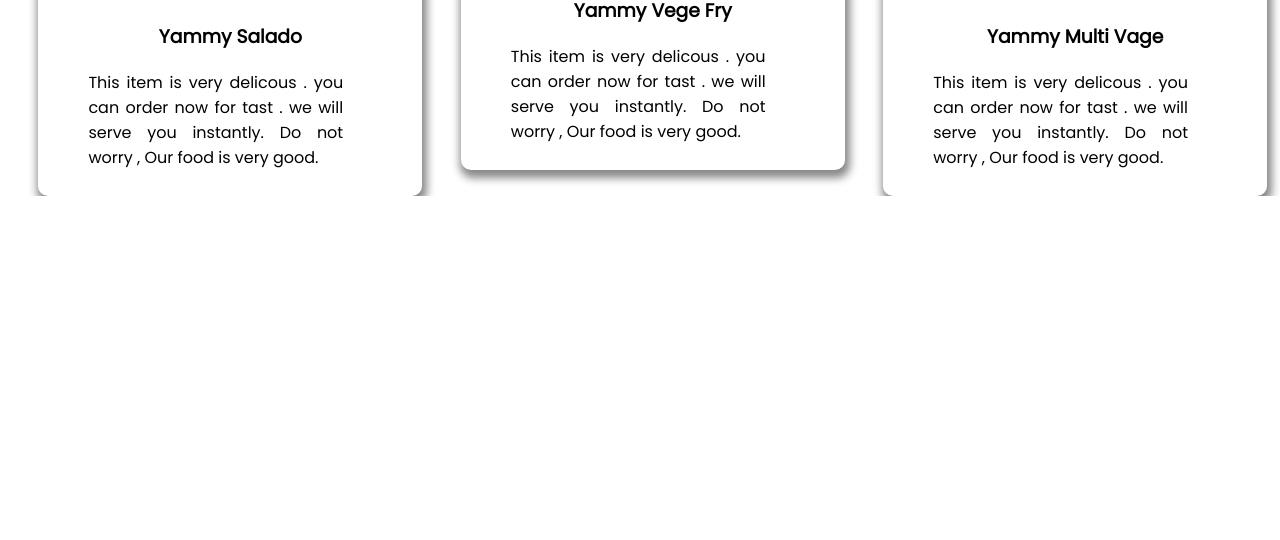
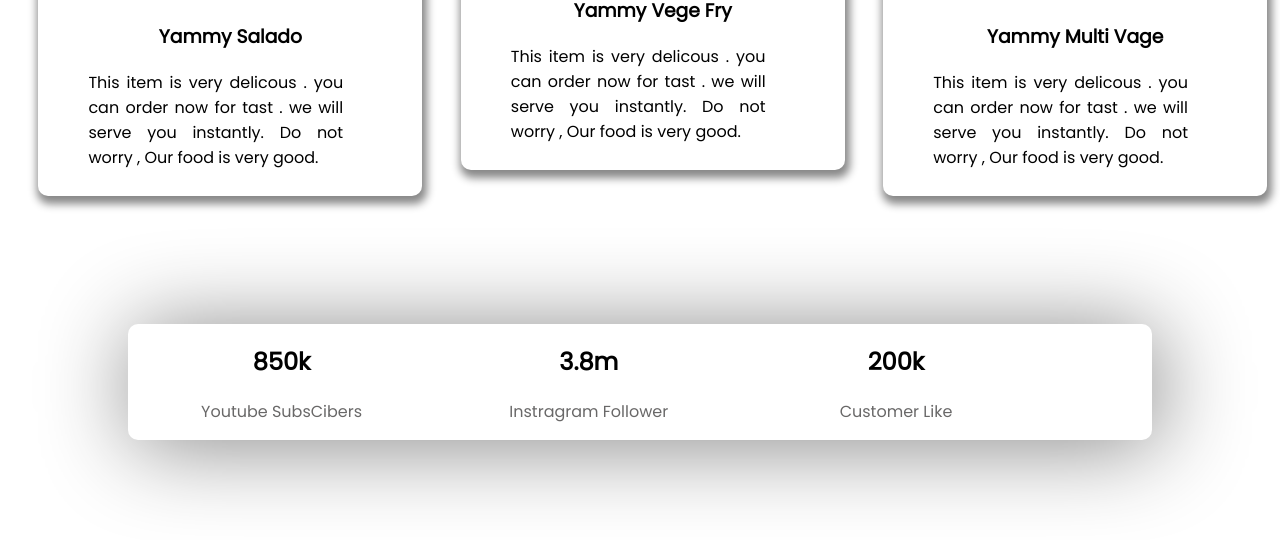
Before and after one commit to mdatikHasan/FoodGallery, a plain HTML site: page index.html in a window 1280 px wide. Shown: the part 1742-2282 px from the top of the page. Before the commit the page ends 1938 px from the top, so only its background shows below. Drawn offline with Linux system fonts and the light colour scheme.

Commit message:
shadow added

```diff
--- a/index.html
+++ b/index.html
@@ -72,6 +72,23 @@
         </div>
     </section>
 
+    <section id="counter">
+        <div class="counter-all">
+            <div class="counter-item">
+                <h1>850k</h1>
+                <p>Youtube SubsCibers</p>
+            </div>
+            <div class="counter-item">
+                <h1>3.8m</h1>
+                <p>Instragram Follower</p>
+            </div>
+            <div class="counter-item">
+                <h1>200k</h1>
+                <p>Customer Like</p>
+            </div>
+        </div>
+    </section>
+
 </body>
 
 </html>
--- a/style.css
+++ b/style.css
@@ -146,3 +146,28 @@ body{
     margin-left: 40px;
     text-align: justify;
 }
+
+
+#counter{
+    width: 80%;
+    margin: 10%;
+}
+
+.counter-all{
+    display: flex;
+    border-radius: 10px;
+    box-shadow: 5px 5px 90px 1px #888888;
+}
+
+.counter-item{
+    width: 30%;
+    text-align: center;
+}
+
+.counter-item h1{
+    font-weight: bolder;
+}
+
+.counter-item p{
+    color: rgb(105, 104, 104);
+}
```
